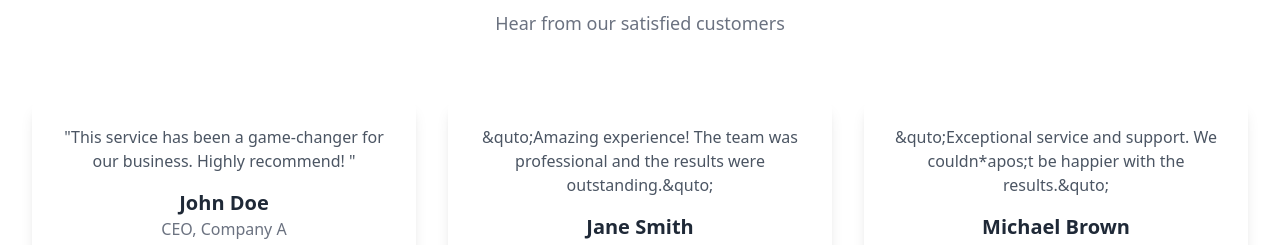
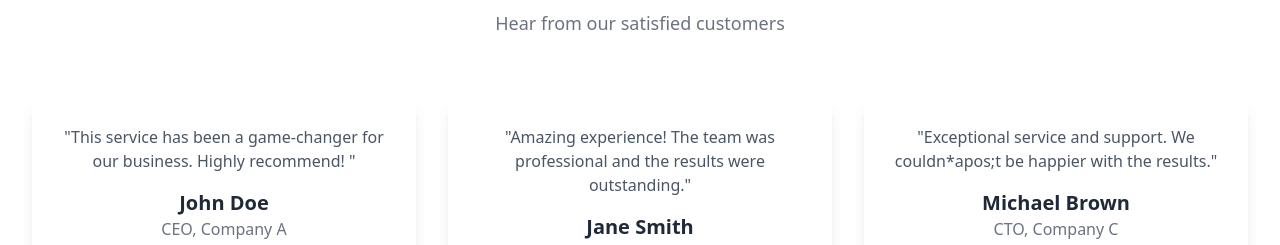
Before and after one commit to raghu693/nextjsblogapp, a Next.js app: page / in a window 1280 px wide. Shown: the part 1260-1505 px from the top of the page. Built offline with nearby package versions, Linux system fonts and the light colour scheme.

Commit message:
Update page.js

```diff
--- a/app/page.js
+++ b/app/page.js
@@ -187,8 +187,8 @@ export default function Home() {
             <div className="w-full sm:w-1/2 lg:w-1/3 p-4">
               <div className="p-6 bg-white rounded-lg shadow-lg dark:bg-gray-800 transform transition duration-500 hover:scale-105 text-center">
                 <p className="text-gray-600 dark:text-gray-400">
-                &quto;Amazing experience! The team was professional and the results
-                  were outstanding.&quto;
+                &quot;Amazing experience! The team was professional and the results
+                  were outstanding.&quot;
                 </p>
                 <h3 className="mt-4 text-xl font-semibold text-gray-800 dark:text-gray-200">
                   Jane Smith
@@ -202,8 +202,8 @@ export default function Home() {
             <div className="w-full sm:w-1/2 lg:w-1/3 p-4">
               <div className="p-6 bg-white rounded-lg shadow-lg dark:bg-gray-800 transform transition duration-500 hover:scale-105 text-center">
                 <p className="text-gray-600 dark:text-gray-400">
-                &quto;Exceptional service and support. We couldn*apos;t be happier with
-                  the results.&quto;
+                &quot;Exceptional service and support. We couldn*apos;t be happier with
+                  the results.&quot;
                 </p>
                 <h3 className="mt-4 text-xl font-semibold text-gray-800 dark:text-gray-200">
                   Michael Brown
```
